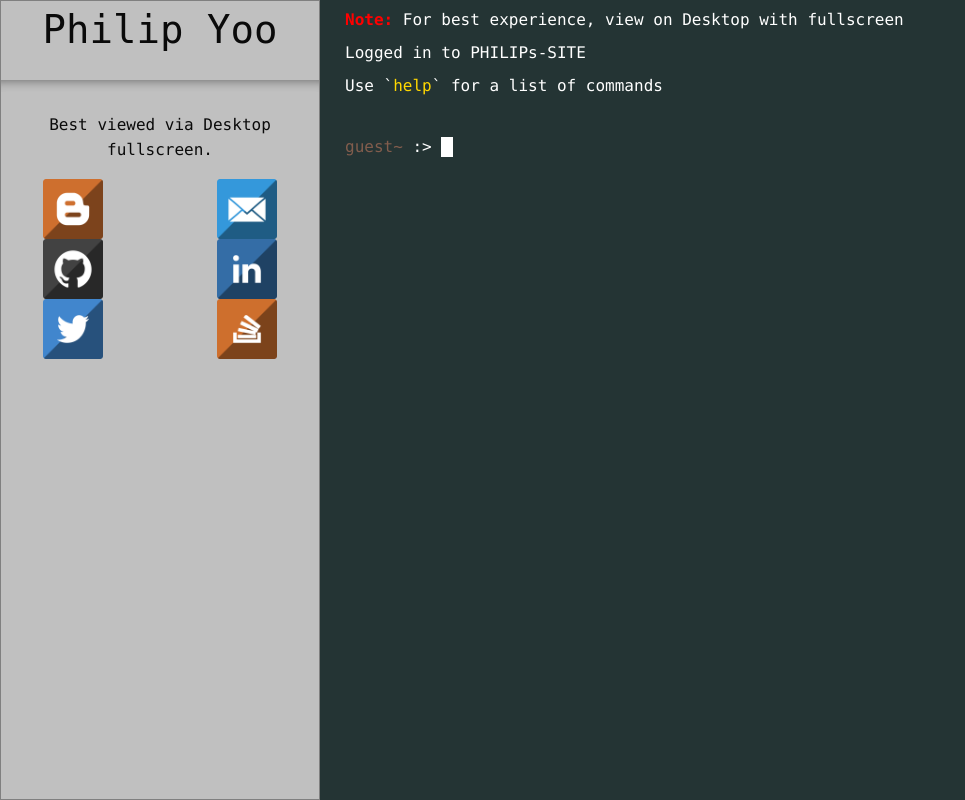
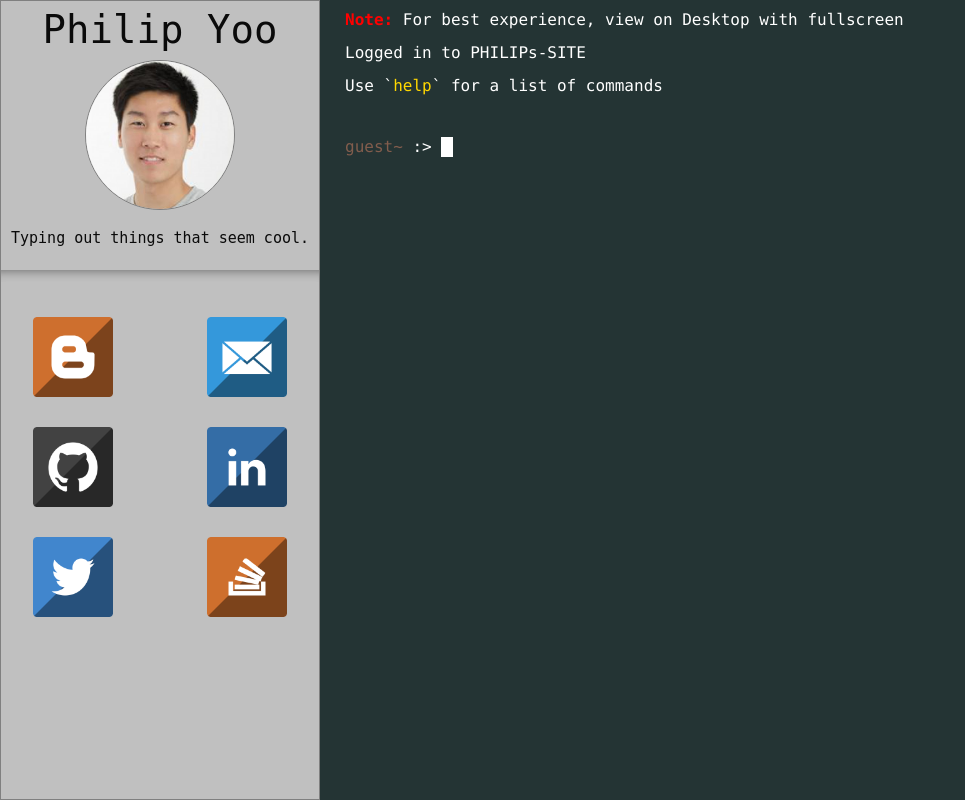
Before and after one commit to philipyoo/philipyoo.github.io, a PHP site: page / in a window 1280 px wide. Shown: the whole page, without its empty margins (0-965 px from the left). Run offline with PHP 8.4, Linux system fonts and the light colour scheme.

Commit message:
Style and position social media buttons, add personal pic, add warning on mobile views

```diff
--- a/css/app.css
+++ b/css/app.css
@@ -14,6 +14,11 @@ hr {
 
 .name-title {
   font-size: 3em;
+  font-family: monospace;
+}
+
+.sub-title {
+  font-size: 15px;
   font-family: monospace;
 }
 
@@ -35,7 +40,7 @@ hr {
   height: auto;
   width: 30%;
   max-width: 100px;
-  min-width: 60px;
+  min-width: 80px;
   /*padding: 1em;*/
 }
 
@@ -43,6 +48,10 @@ hr {
   position: relative;
   /*text-align: center;*/
   /*bottom: 25%;*/
+}
+
+.add-padding {
+  padding: 15px;
 }
 
 .sidebar {
@@ -54,6 +63,17 @@ hr {
   text-align: center;
 }
 
+.style-mypic {
+  height: auto;
+  width: 150px;
+  border-radius: 50%;
+  border: 1px solid gray;
+}
+
+.warn-resize {
+  height: auto;
+  width: 25px;
+}
 
 /*Mobile screens*/
 @media only screen and (max-width: 639px) {
@@ -62,12 +82,13 @@ hr {
   }
   #mobile {
     display: block;
-    width: 50px;
-    margin: 0px auto;
+    margin: 0 auto;
   }
   .sidebar {
     position: relative;
     width: 100%;
+    overflow-y: auto;
+    overflow-x: hidden;
   }
 }
 
@@ -78,7 +99,6 @@ hr {
   }
   #mobile {
     display: none;
-    width: 50%;
     margin: 0 auto;
   }
   .sidebar {
--- a/index.html
+++ b/index.html
@@ -11,50 +11,20 @@
   </head>
   <body>
 
-    <!-- <div class="off-canvas-wrapper">
-      <div class="off-canvas-wrapper-inner" data-off-canvas-wrapper>
-        <div class="off-canvas position-left reveal-for-medium" id="my-info" data-off-canvas data-position="left">
-          <div class="row column">
-            <br>
-            <img class="thumbnail" src="http://placehold.it/550x350">
-            <h3>Philip Yoo</h3>
-            <p>Under Construction</p>
-          </div>
+    <div class="row full">
+      <div class="small-12 medium-12 large-3 columns sidebar">
+        <span class="name-title">Philip Yoo</span><br/>
+        <p><img class="style-mypic" src="./img/philyoo.jpg" /></p>
+        <span class="sub-title">Typing out things that seem cool.</span>
+
+        <hr/>
+        <div class="callout small alert" id="mobile">
+
+          <img class="warn-resize" src="./img/warning.png" />&nbsp;<span>Best viewed via fullscreen Desktop.</span><br/>
         </div>
 
-        <div class="off-canvas-content" data-off-canvas-content>
-          <div class="title-bar hide-for-medium">
-            <div class="title-bar-left">
-              <button class="menu-icon" type="button" data-open="my-info"></button>
-
-              <span class="title-bar-title">Philip Yoo</span>
-            </div>
-          </div>
-
-          <div class="row term-container">
-            <div class="medium-6 columns desktop term-container">
-              <div id="philips-term"></div>
-            </div>
-
-            <div class="medium-6 columns mobile">
-              <p>This should only be seen via mobile</p>
-            </div>
-          </div>
-        </div>
-
-      </div>
-    </div> -->
-
-
-    <div class="row full">
-      <div class="small-12 medium-12 large-3 columns sidebar">
-        <span class="name-title">Philip Yoo</span><hr/>
-        <!-- <p>-- Under Construction --</p> -->
-        <p>Best viewed via Desktop fullscreen.</p>
-        <!-- <span id=""></span> -->
-
-        <div class="small-12 columns" id="mobile">
-          <!-- Include some of my json info here for simple mobile view -->
+        <div id="mobile">
+          <br/><br/>
         </div>
 
         <!-- TODO: Try to center this on small view?? -->
--- a/js/app.js
+++ b/js/app.js
@@ -9,7 +9,7 @@ var smKeys = Object.keys(philipyoo.socialMedia);
 for (var i = 0; i < Object.keys(philipyoo.socialMedia).length; i++) {
   // Create the div with class name
   var element = document.createElement('div');
-  element.className = "small-4 medium-6 columns";
+  element.className = "small-4 medium-6 columns add-padding";
   // element.className = "column";
 
   // Create the img with class name
```
Also changed, not shown: img/warning.png (added).
